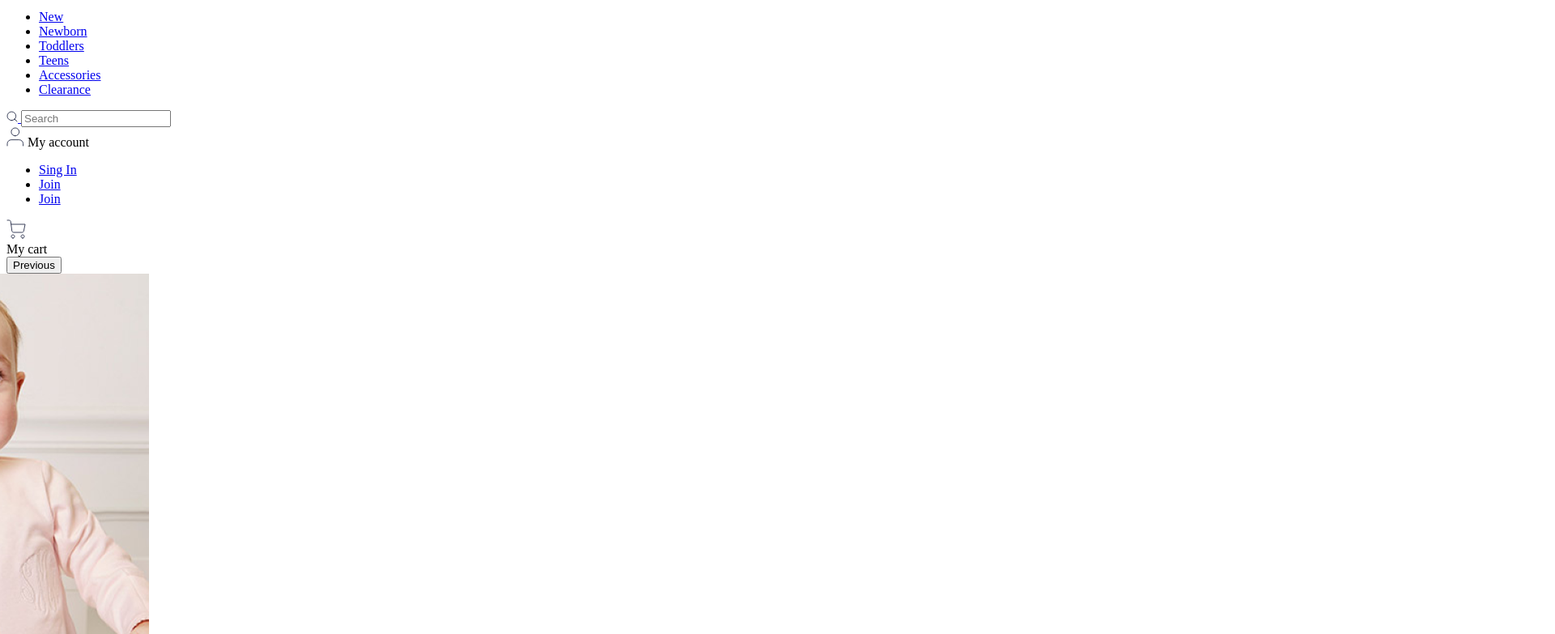
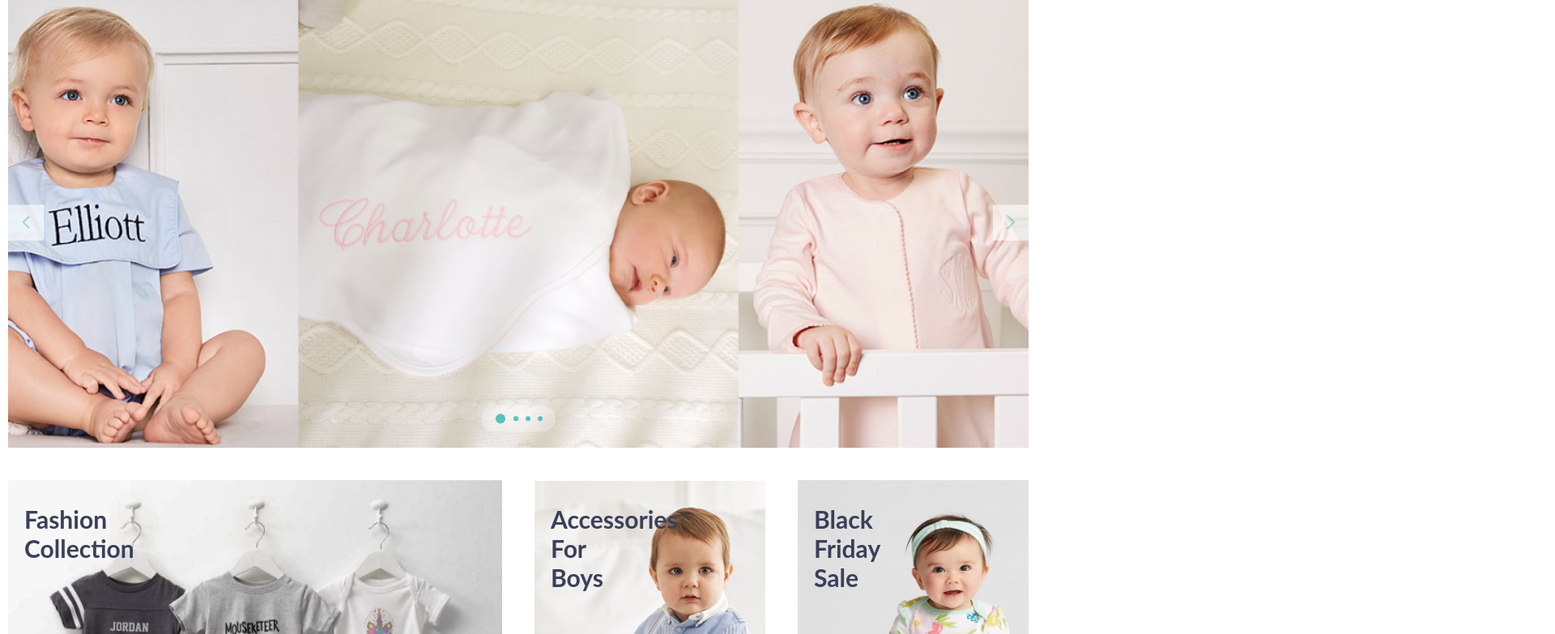
Before and after one commit to milkyway-ua/Iryswear, a plain HTML site: page index.html in a window 1280 px wide. Shown: the part 101-884 px from the top of the page at 81% size, 1920 px wide, since content can reach past the window. Drawn offline with nearby package versions, Linux system fonts and the light colour scheme; the site is published under a folder, as on GitHub Pages, so addresses that start at the root find nothing.

Commit message:
cheage href for libs

```diff
--- a/about.html
+++ b/about.html
@@ -3,9 +3,9 @@
 <head>
     <meta charset="UTF-8">
     <meta name="viewport" content="width=device-width, initial-scale=1.0">
-    <link rel="stylesheet" href="/css/style.min.css">
-    <link rel="stylesheet" type="text/css" href="/libs/slick/slick.css"/>
-    <link rel="stylesheet" type="text/css" href="/libs/slick/slick-theme.css"/>
+    <link rel="stylesheet" href="css/style.min.css">
+    <link rel="stylesheet" type="text/css" href="libs/slick/slick.css"/>
+    <link rel="stylesheet" type="text/css" href="libs/slick/slick-theme.css"/>
     <link rel="stylesheet" href="https://unpkg.com/swiper/swiper-bundle.min.css">
 
     <title>Iryswear</title>
--- a/index.html
+++ b/index.html
@@ -3,9 +3,9 @@
 <head>
     <meta charset="UTF-8">
     <meta name="viewport" content="width=device-width, initial-scale=1.0">
-    <link rel="stylesheet" href="/css/style.min.css">
-    <link rel="stylesheet" type="text/css" href="/libs/slick/slick.css"/>
-    <link rel="stylesheet" type="text/css" href="/libs/slick/slick-theme.css"/>
+    <link rel="stylesheet" href="css/style.min.css">
+    <link rel="stylesheet" type="text/css" href="libs/slick/slick.css"/>
+    <link rel="stylesheet" type="text/css" href="libs/slick/slick-theme.css"/>
     <link rel="stylesheet" href="https://unpkg.com/swiper/swiper-bundle.min.css">
 
     <title>Iryswear</title>
```
Also changed, not shown: contacts.html (+3 -3 lines), shipping.html (+3 -3 lines).
